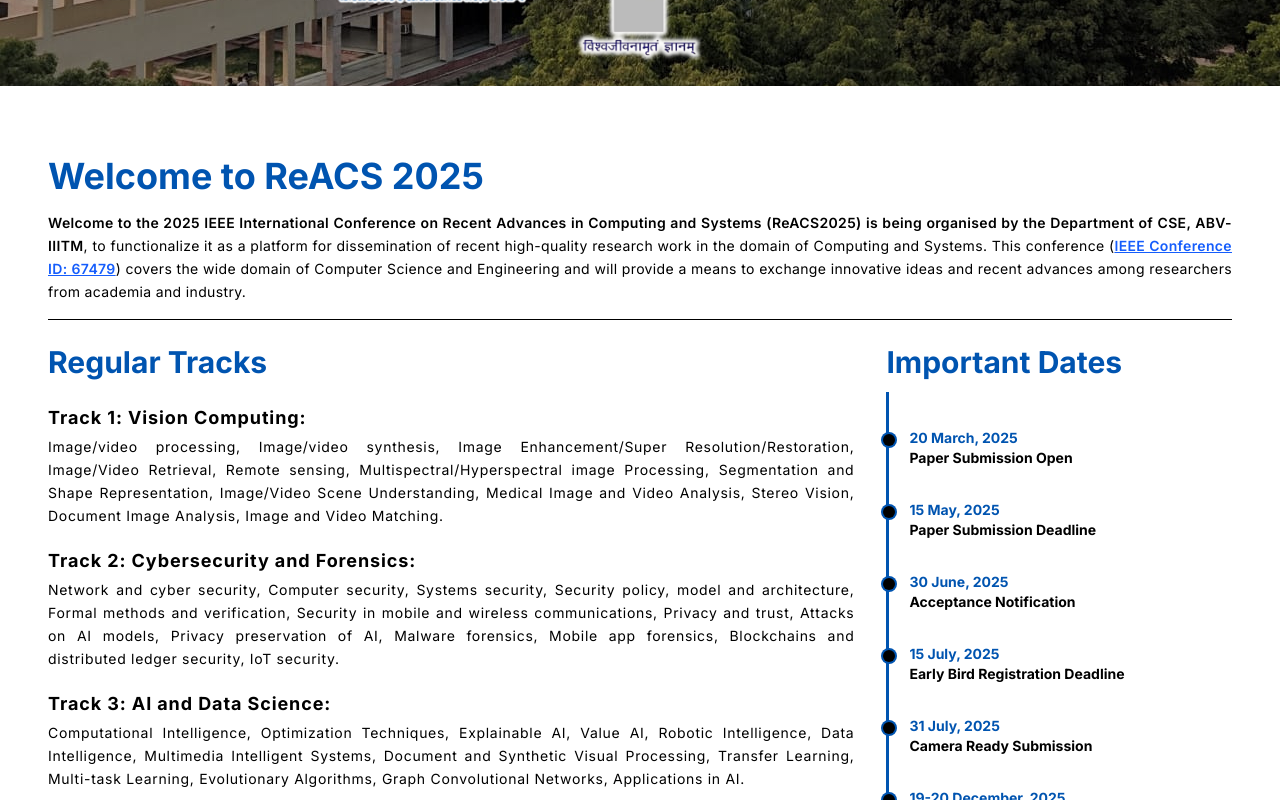
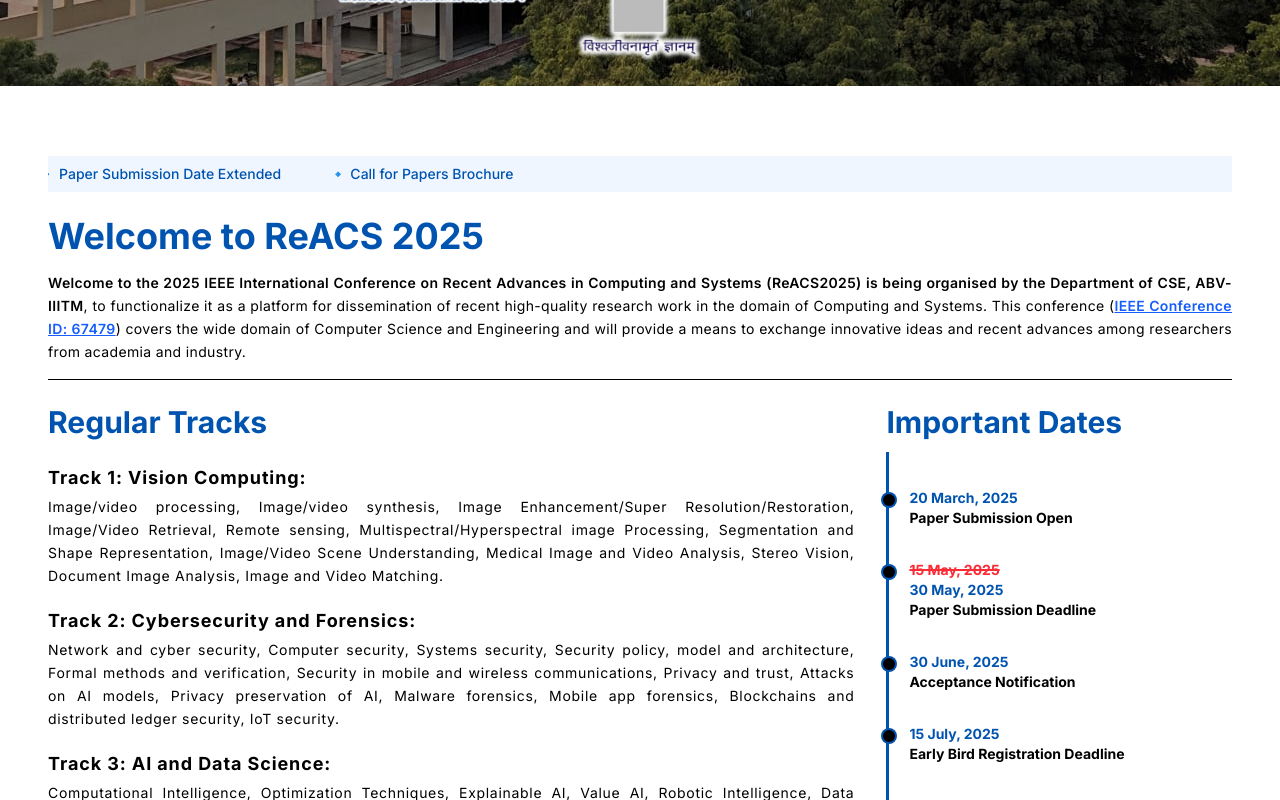
Before and after one commit to dewani12/ReACS_2025, a React (Vite) app in the folder frontend/: page / in a window 1280 px wide. Shown: the part 564-1364 px from the top of the page. Built offline with nearby package versions, Linux system fonts and the light colour scheme.

Commit message:
feat: add Marquee component for updates; remove Maki component; update paper submission deadline

```diff
--- a/frontend/src/components/MainSection.jsx
+++ b/frontend/src/components/MainSection.jsx
@@ -1,4 +1,5 @@
 import TimeLine from "./Timeline"
+import Marquee from "./Marquee"
 
 function MainSection() {
     const RegularTracks = [
@@ -35,9 +36,18 @@
             content: "Social Networks and Complex Networks, Algorithmic Game Theory and Computational Economics, Blockchain and Decentralized Systems, Post-Quantum Computing and Cryptography, Emerging Computing Paradigms, Ethics, Privacy, and Trust in Emerging Technologies, Applications of Emerging Technologies."
         },
     ]
+    const updates = [
+        {text:"Submission Link", url: "https://cmt3.research.microsoft.com/User/Login?ReturnUrl=%2FReACS2025%2F"},
+        {text:"Paper Submission Date Extended"},
+        {text:"Call for Papers Brochure", url: "https://reacs2025.s3.ap-south-1.amazonaws.com/CFP_Brochure.pdf"}
+    ]
 
     return (
         <div className="inter primary-bg text-cl py-2 px-4 md:px-12 sm:py-4 mt-12 md:py-8 max-w-[1280px] mx-auto">
+            <div className="pb-6">
+                <Marquee updates={updates}/>
+            </div>
+
             <div className="mb-6 pb-4 border-b-1">
                 <div className="heading-cl text-3xl md:text-4xl tracking-normal font-bold">Welcome to ReACS 2025</div>
                 <div className="text-sm/relaxed mt-4 tracking-wide text-justify"><span className="font-semibold">Welcome to the 2025 IEEE International Conference on Recent Advances in Computing and Systems (ReACS2025) is being organised by the Department of CSE, ABV-IIITM</span>, to functionalize it as a platform for dissemination of recent high-quality research work in the domain of Computing and Systems. This conference (<a href="https://conferences.ieee.org/conferences_events/conferences/conferencedetails/67479" className="text-blue-600 underline font-semibold">IEEE Conference ID: 67479</a>) covers the wide domain of Computer Science and Engineering and will provide a means to exchange innovative ideas and recent advances among researchers from academia and industry.</div>
--- a/frontend/src/components/Maki.jsx
+++ /dev/null
@@ -1,35 +0,0 @@
-import React, { useState } from 'react';
-import { Calendar, MapPin, Users, Bell } from 'lucide-react';
-
-export default function Maki({ title, date, location, attendees, updates }) {
-  const [isPaused, setIsPaused] = useState(false);
-
-  return (
-    <div className="mx-auto bg-white px-4 md:px-12 mt-10 sm:mt-16 md:mt-20 lg:mt-2 overflow-hidden max-w-[1280px] ">
-      <div className="py-4 border-t border-gray-100">
-        <div className="flex items-center space-x-3">
-          <Bell className="w-5 h-5 text-indigo-600" />
-          <div
-            className="relative flex-1 overflow-hidden"
-            onMouseEnter={() => setIsPaused(true)}
-            onMouseLeave={() => setIsPaused(false)}
-          >
-            <div className={`flex gap-8 whitespace-nowrap ${!isPaused ? 'animate-marquee' : ''}`}>
-              {[...updates, ...updates].map((update, index) => (
-                <a
-                  key={index}
-                  href="#"
-                  className="text-gray-700 inline-flex items-center hover:text-indigo-600 transition-colors"
-                  onClick={(e) => e.preventDefault()}
-                >
-                  <span className="w-2 h-2 bg-indigo-600 rounded-full mr-2" />
-                  {update}
-                </a>
-              ))}
-            </div>
-          </div>
-        </div>
-      </div>
-    </div>
-  );
-}
--- /dev/null
+++ b/frontend/src/components/Marquee.jsx
@@ -0,0 +1,43 @@
+function Marquee({ updates }) {
+    return (
+        <div className="w-full bg-blue-50 overflow-hidden whitespace-nowrap">
+            <div className="animate-marquee flex gap-12 py-2 px-4 text-[#0054B0] text-sm font-medium hover:paused">
+                {updates.map((item, idx) => (
+                    item.url ? (
+                        <a
+                            key={idx}
+                            href={item.url}
+                            className="shrink-0 hover:underline hover:text-blue-600 transition-colors"
+                            target={item.url.startsWith("http") ? "_blank" : "_self"}
+                            rel="noopener noreferrer"
+                        >
+                            🔹 {item.text}
+                        </a>
+                    ) : (
+                        <span key={idx} className="shrink-0">
+                            🔹 {item.text}
+                        </span>
+                    )
+                ))}
+            </div>
+
+            <style jsx>{`
+                .animate-marquee {
+                    display: inline-flex;
+                    animation: marquee 20s linear infinite;
+                }
+
+                .hover\\:paused:hover {
+                    animation-play-state: paused;
+                }
+
+                @keyframes marquee {
+                    0% { transform: translateX(0%); }
+                    100% { transform: translateX(-100%); }
+                }
+            `}</style>
+        </div>
+    );
+}
+
+export default Marquee;
--- a/frontend/src/components/Timeline.jsx
+++ b/frontend/src/components/Timeline.jsx
@@ -5,7 +5,8 @@
             label: "Paper Submission Open",
         },
         {
-            newDate: "15 May, 2025",
+            oldDate: "15 May, 2025",
+            newDate: "30 May, 2025",
             label: "Paper Submission Deadline",
         },
         {
--- a/frontend/src/components/index.js
+++ b/frontend/src/components/index.js
@@ -6,7 +6,6 @@
 import Card from "./Card";
 import Timeline from "./Timeline";
 import LogoSection from "./LogoSection";
-import Maki from "./Maki";
 
 export {
     Footer,
@@ -17,5 +16,4 @@
     Card,
     Timeline,
     LogoSection,
-    Maki
 }
--- a/frontend/src/pages/Home.jsx
+++ b/frontend/src/pages/Home.jsx
@@ -1,4 +1,4 @@
-import {Footer, HeroSection, LogoSection, MainSection, Maki, Navbar } from "../components/index.js"
+import {Footer, HeroSection, LogoSection, MainSection, Navbar } from "../components/index.js"
 
 function Home() {
     // const conferenceData = {
```
